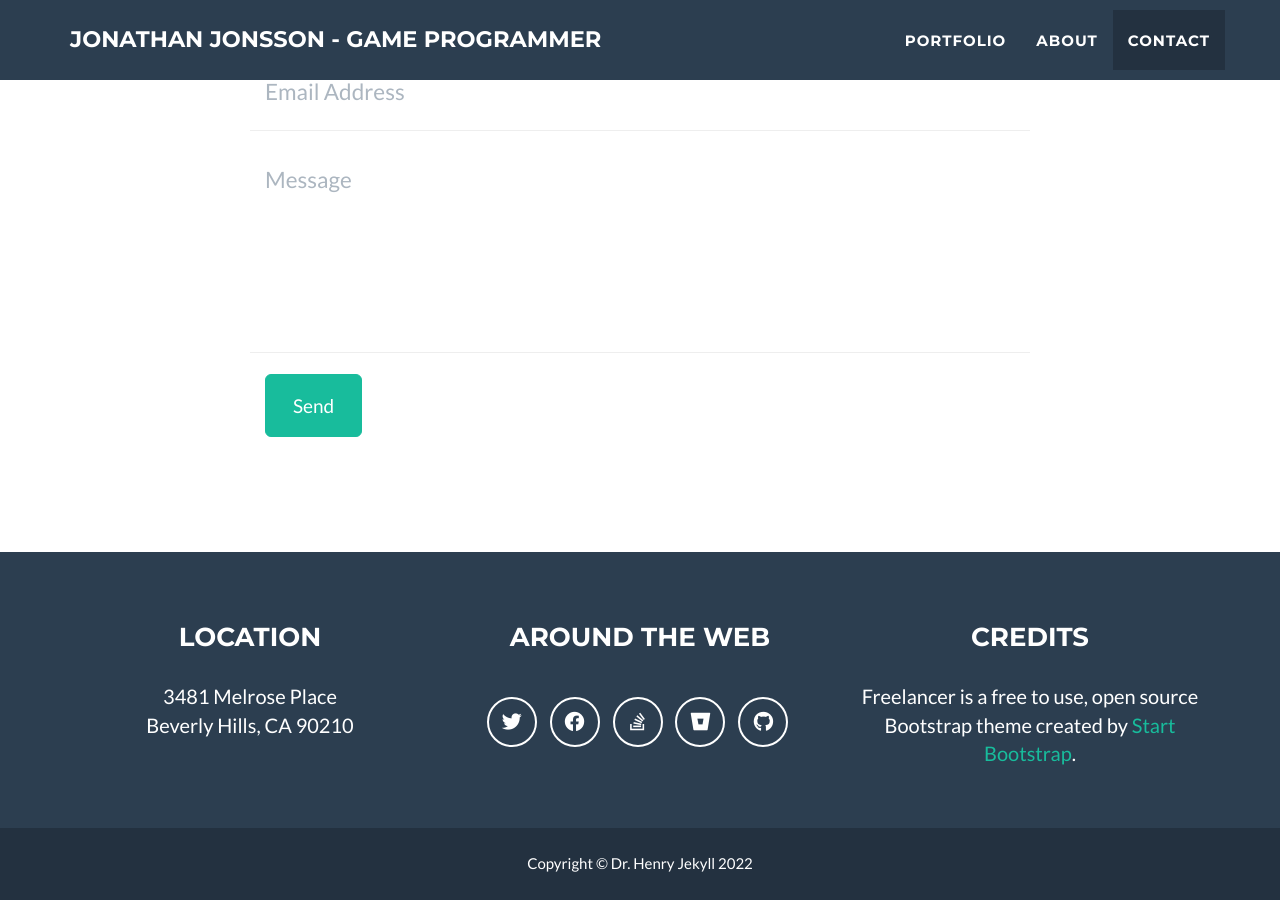
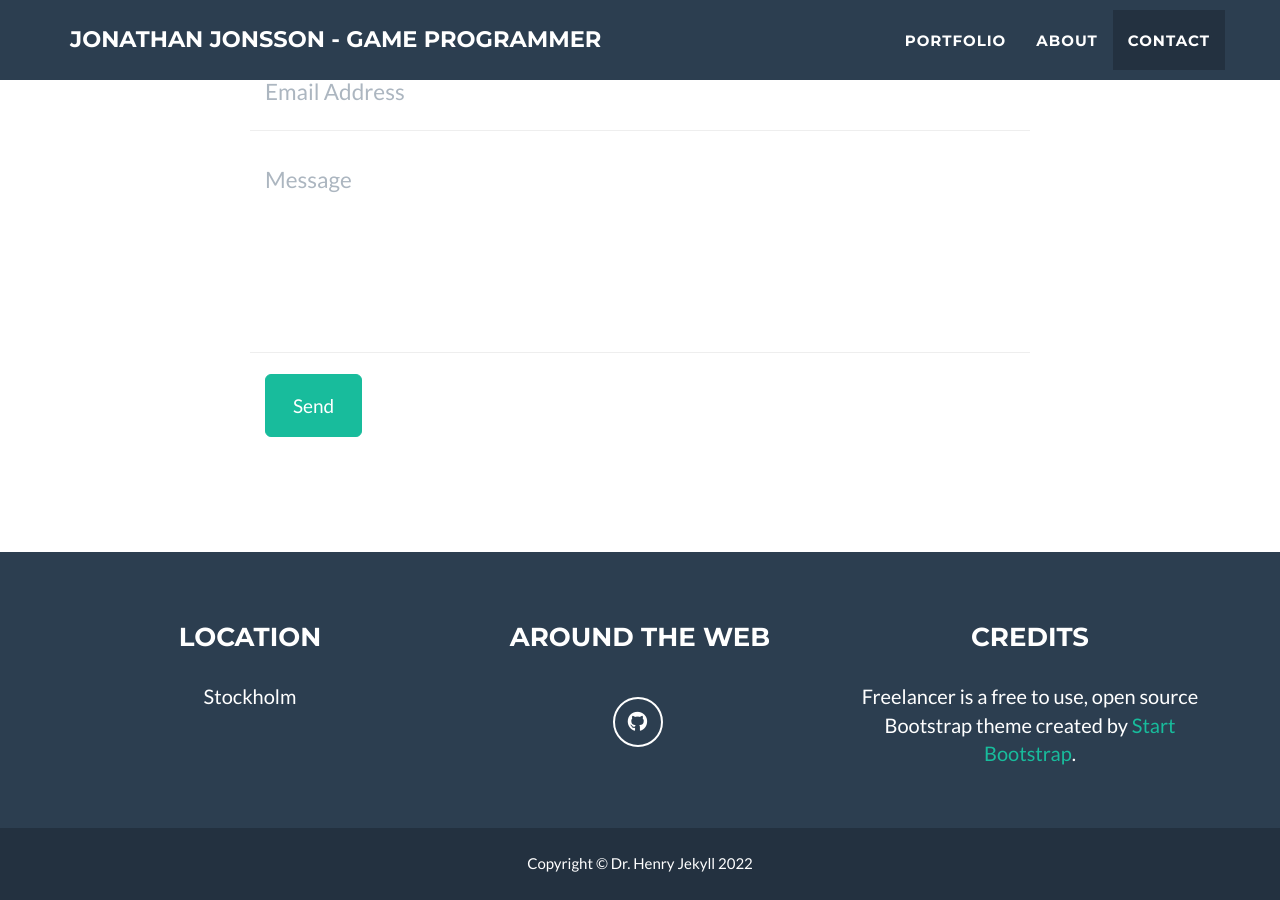
Before and after one commit to JonathanJonsson/JonathanJonsson.github.io, a Jekyll site: the page built from index.html, in a window 1280 px wide and 900 px high, scrolled down 2007 px. Built offline with Jekyll 4.4.1, drawn with Linux system fonts in a browser that asks for light colours.

Commit message:
Update _config.yml

```diff
--- a/_config.yml
+++ b/_config.yml
@@ -39,21 +39,12 @@
 
 # Social networks usernames (many more available: google-plus, flickr, dribbble, pinterest, instagram, tumblr, linkedin, etc.)
 social:
-  - title: twitter
-    url: http://twitter.com/jekyllrb
-  - title: facebook
-    url:
-  - title: stack-overflow
-    url: http://stackoverflow.com/questions/tagged/jekyll
-  - title: bitbucket
-    url: http://bitbucket.org/jekyll
   - title: github
     url: http://github.com/jekyll
 
 # Postal address (add as many lines as necessary)
 address:
-  - line: 3481 Melrose Place
-  - line: Beverly Hills, CA 90210
+  - line: Stockholm
 
 # Credits content
 credits: 'Freelancer is a free to use, open source Bootstrap theme created by <a href="http://startbootstrap.com">Start Bootstrap</a>.'
```
